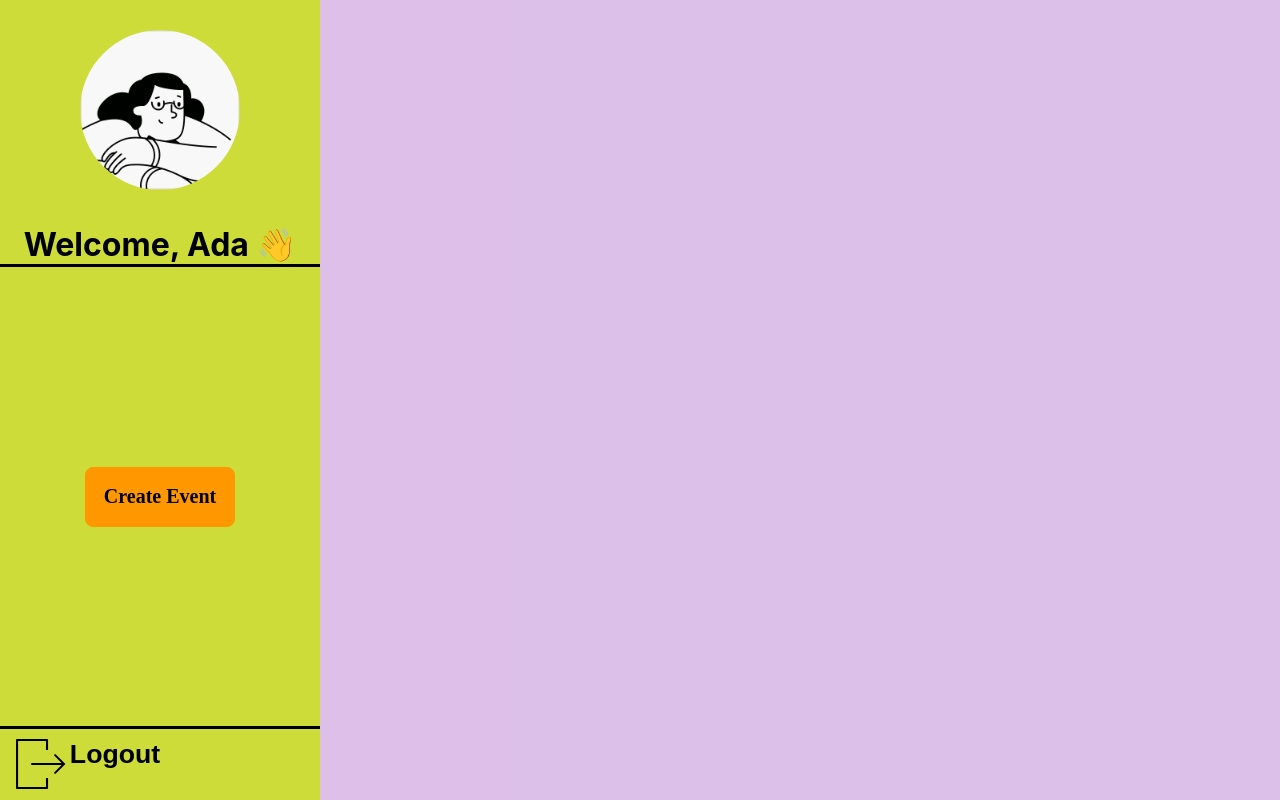
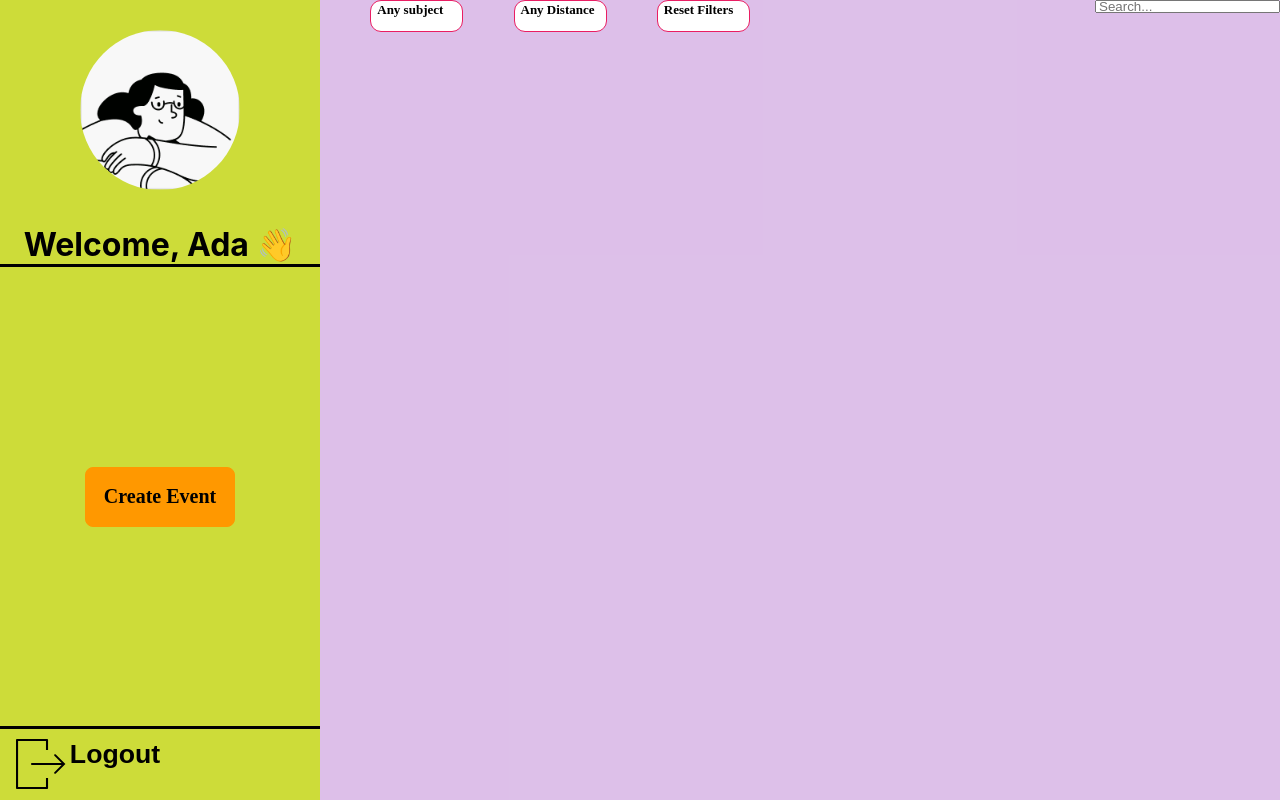
Before and after one commit to bicp/ada-lovet, a React (Create React App) app: page / in a window 1280 px wide. Built offline with nearby package versions, Linux system fonts and the light colour scheme.

Commit message:
add main dashboard-header btn

```diff
--- a/src/components/Dashboard/Dashboard.css
+++ b/src/components/Dashboard/Dashboard.css
@@ -82,3 +82,60 @@
   background-color: #cddc39;
   border: transparent;
 }
+
+#main-header {
+  display: flex;
+  width: 100%;
+  height: 8%;
+  flex-direction: row;
+}
+
+#header-btn {
+  display: flex;
+  flex-direction: row;
+  left: 348px;
+  top: 148px;
+  width: 93px;
+  height: 32px;
+  color: #000000;
+  font-family: "Source Sans Pro";
+  font-size: 13px;
+  font-weight: bold;
+  font-style: normal;
+  text-decoration: none;
+  text-align: center;
+  background: #ffffff;
+  border: 1px solid #e91e63;
+  border-radius: 11px;
+}
+
+#header-search {
+  left: 348px;
+  top: 148px;
+  width: 93px;
+  height: 32px;
+  color: #000000;
+  font-family: "Source Sans Pro";
+  font-size: 16px;
+  font-weight: normal;
+  font-style: normal;
+  text-decoration: none;
+  text-align: center;
+  background: #ffffff;
+  border: 1px solid #f3a408;
+  border-radius: 11px;
+}
+
+#btn-div {
+  display: flex;
+  width: 50%;
+  height: 20%;
+  justify-content: space-evenly;
+}
+
+#input-div {
+  display: flex;
+  width: 50%;
+  height: 20%;
+  justify-content: flex-end;
+}
--- a/src/components/Dashboard/Dashboard.jsx
+++ b/src/components/Dashboard/Dashboard.jsx
@@ -16,12 +16,23 @@ export function Dashboard(props) {
         </div>
         <div id="sidebar-out">
           <button id="door-btn">
-            <img id="door-icon" src={Door} alt="" />
+            <img id="door-icon" src={Door} alt="door icon" />
             <h1 id="out-txt">Logout</h1>
           </button>
         </div>
       </div>
-      <div id="dash-main"></div>
+      <div id="dash-main">
+        <div id="main-header">
+          <div id="btn-div">
+            <button id="header-btn">Any subject</button>
+            <button id="header-btn">Any Distance</button>
+            <button id="header-btn">Reset Filters</button>
+          </div>
+          <div id="input-div">
+            <input id="hearder-search" type="text" placeholder="Search..." />
+          </div>
+        </div>
+      </div>
     </div>
   );
 }
```
